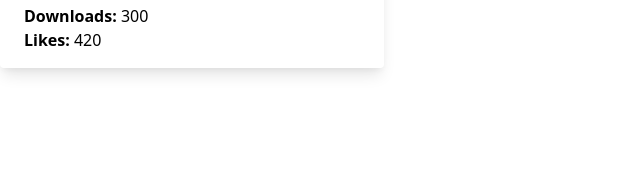
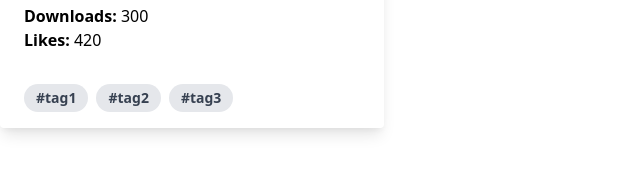
Before and after one commit to dylanawhite92/Tailwind-Gallery, a React (Create React App) app: page / in a window 1280 px wide. Shown: the part 360-534 px from the top of the page, without its empty margins (0-640 px from the left). Built offline with nearby package versions, Linux system fonts and the light colour scheme.

Commit message:
added hashtag bubbles at bottom of image card

```diff
--- a/src/App.js
+++ b/src/App.js
@@ -21,6 +21,20 @@ function App() {
           </li>
         </ul>
       </div>
+      <div className="px-6 py-4">
+        <span className="inline-block bg-gray-200 rounded-full px-3 py-1
+        text-sm font-semibold text-gray-700 mr-2">
+          #tag1
+        </span>
+        <span className="inline-block bg-gray-200 rounded-full px-3 py-1
+        text-sm font-semibold text-gray-700 mr-2">
+          #tag2
+        </span>
+        <span className="inline-block bg-gray-200 rounded-full px-3 py-1
+        text-sm font-semibold text-gray-700 mr-2">
+          #tag3
+        </span>
+      </div>
     </div>
   );
 }
```
